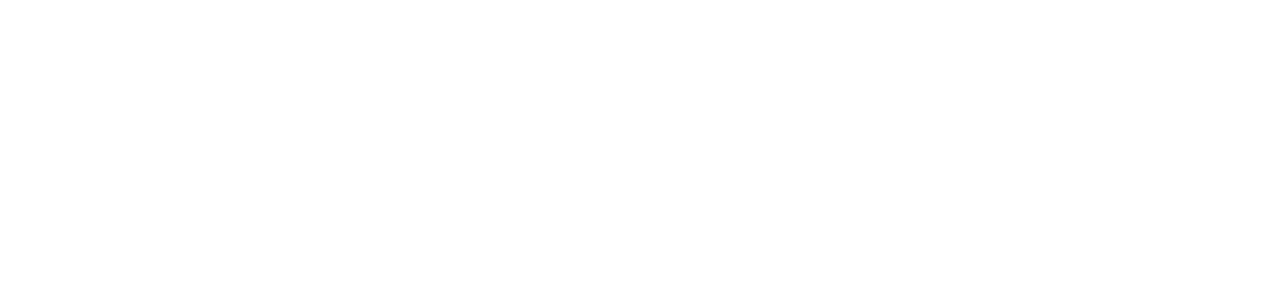
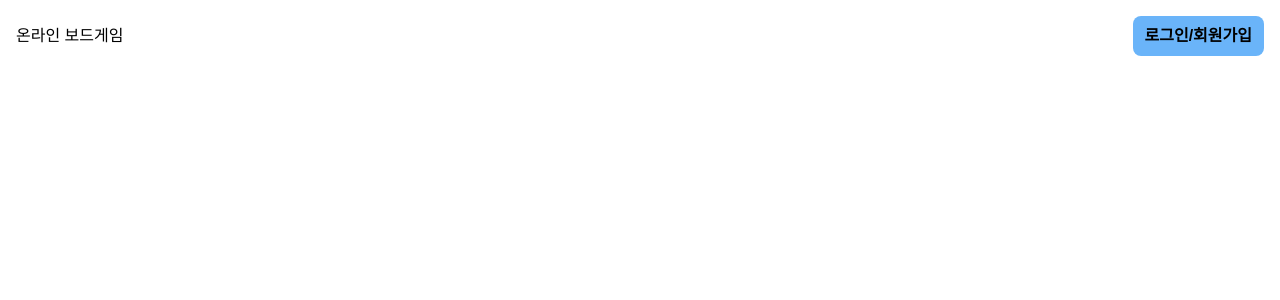
Before and after one commit to GeunH/Online-BoardGame, a React (Vite) app in the folder frontend/: page / in a window 1280 px wide. Shown: the top 300 px of the page. Built offline with nearby package versions, Linux system fonts and the light colour scheme.

Commit message:
feat: Header 컴포넌트 구현
공통 컴포넌트 Header 컴포넌트 구현
아직 안에 들어갈 내용은 미정이라 틀만 잡아 놓음

```diff
--- a/frontend/src/App.tsx
+++ b/frontend/src/App.tsx
@@ -1,8 +1,12 @@
 import { QueryClient, QueryClientProvider } from '@tanstack/react-query';
-
+import Header from './components/Common/Header';
 const queryClient = new QueryClient();
 function App() {
-  return <QueryClientProvider client={queryClient}></QueryClientProvider>;
+  return (
+    <QueryClientProvider client={queryClient}>
+      <Header />
+    </QueryClientProvider>
+  );
 }
 
 export default App;
--- a/frontend/src/components/Common/Button.tsx
+++ b/frontend/src/components/Common/Button.tsx
@@ -1,14 +1,14 @@
-interface ButtonProps{
+interface ButtonProps {
   text: string;
   onClick: () => void;
 }
 
 const Button = ({ text, onClick }: ButtonProps) => {
   return (
-    <button onClick={onClick}>
+    <button className="btn" onClick={onClick}>
       {text}
     </button>
-  )
-}
+  );
+};
 
 export default Button;
--- /dev/null
+++ b/frontend/src/components/Common/Header.tsx
@@ -0,0 +1,17 @@
+import Button from './Button';
+
+const Header = () => {
+  return (
+    <div className="flex w-full items-center justify-between p-4">
+      <text>온라인 보드게임</text>
+      <Button
+        text="로그인/회원가입"
+        onClick={() => {
+          console.log('로그인/회원가입으로 이동');
+        }}
+      />
+    </div>
+  );
+};
+
+export default Header;
--- /dev/null
+++ b/frontend/src/global.css
@@ -0,0 +1,16 @@
+@tailwind base;
+@tailwind components;
+@tailwind utilities;
+
+@layer base {
+  html {
+    font-family: 'SUIT Variable', 'Noto Sans KR', sans-serif;
+    overflow-y: scroll;
+  }
+}
+
+@layer components {
+  .btn {
+    @apply min-w-[3.5rem] font-bold rounded-lg py-2 px-3 bg-blue;
+  }
+}
--- a/frontend/src/main.tsx
+++ b/frontend/src/main.tsx
@@ -1,6 +1,7 @@
 import React from 'react';
 import ReactDOM from 'react-dom/client';
 import App from './App.tsx';
+import './global.css';
 
 ReactDOM.createRoot(document.getElementById('root')!).render(
   <React.StrictMode>
--- a/frontend/tailwind.config.js
+++ b/frontend/tailwind.config.js
@@ -2,6 +2,9 @@
 export default {
   content: ['./src/**/*.{js,ts,jsx,tsx}'],
   theme: {
+    colors: {
+      blue: '#6AB4F9',
+    },
     extend: {},
   },
   plugins: [],
```
Also changed, not shown: 1 other file (tests, documents, lock files or other folders).
